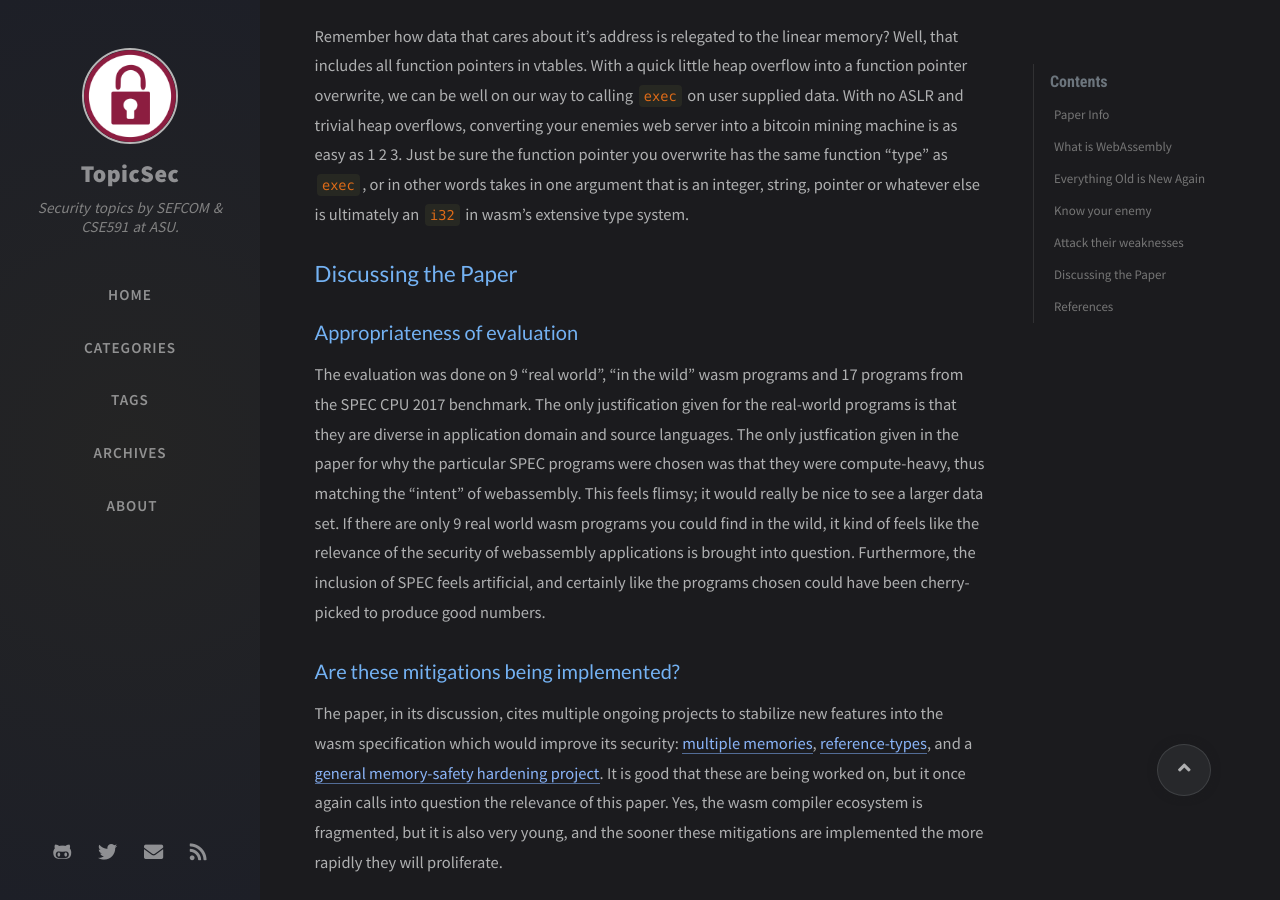
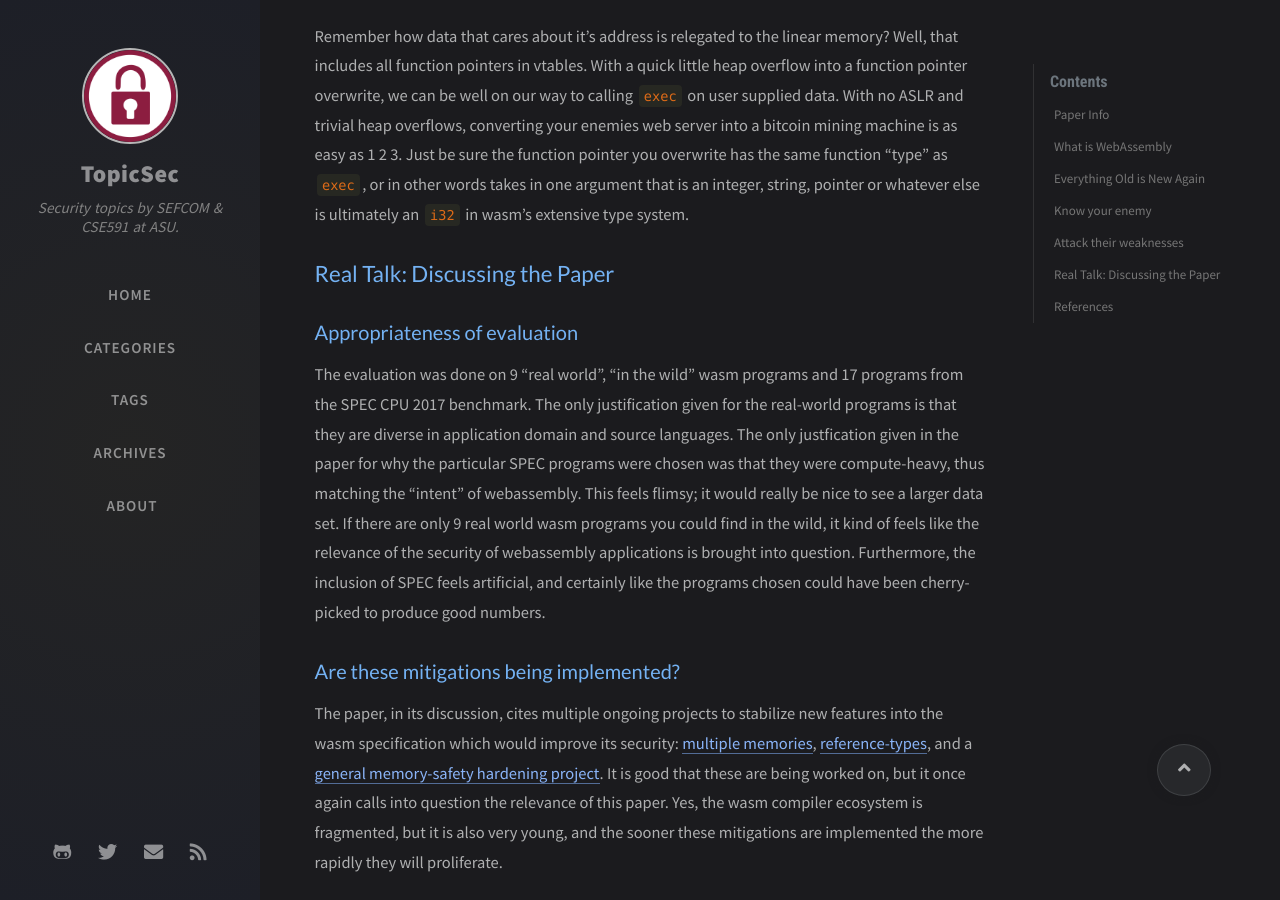
Before and after one commit to TopicSec/topicsec.github.io, a Jekyll site: the page built from _posts/2020-09-16-wasm.md, in a window 1280 px wide and 900 px high, scrolled down 4178 px. Built offline with Jekyll 4.4.1, drawn with Linux system fonts in a browser that asks for light colours; nearby versions of some CDN libraries; comment, search, counter and statistics services are not loaded.

Commit message:
Even better header

```diff
--- a/_posts/2020-09-16-wasm.md
+++ b/_posts/2020-09-16-wasm.md
@@ -159,7 +159,7 @@ With a quick little heap overflow into a function pointer overwrite, we can be w
 With no ASLR and trivial heap overflows, converting your enemies web server into a bitcoin mining machine is as easy as 1 2 3.
 Just be sure the function pointer you overwrite has the same function "type" as `exec`, or in other words takes in one argument that is an integer, string, pointer or whatever else is ultimately an `i32` in wasm's extensive type system.
 
-## Discussing the Paper
+## Real Talk: Discussing the Paper
 
 ### Appropriateness of evaluation
 
```
